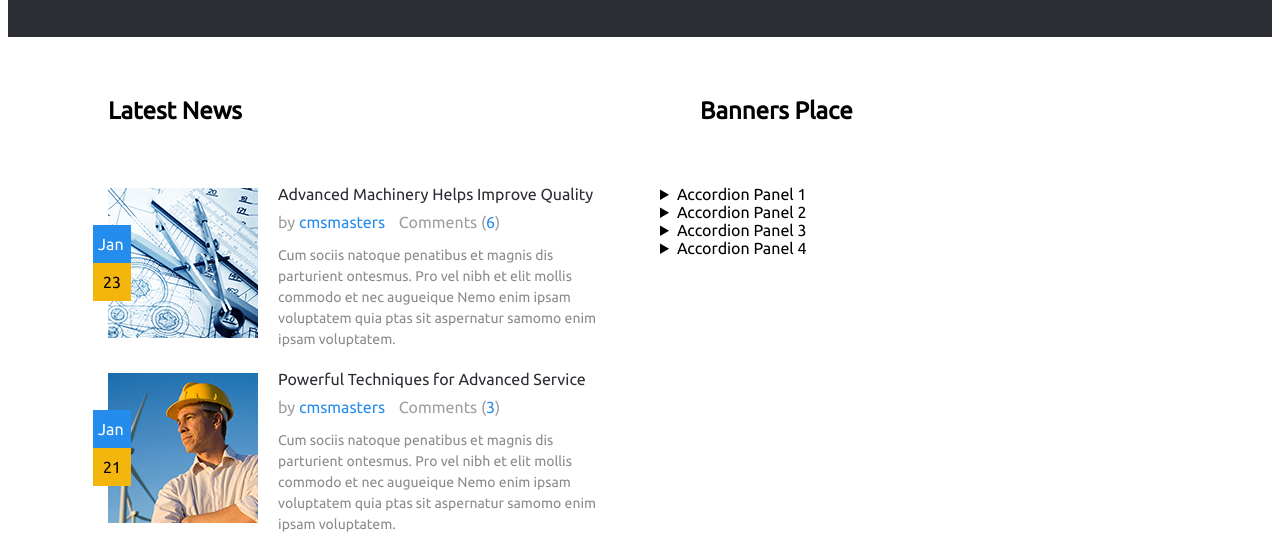
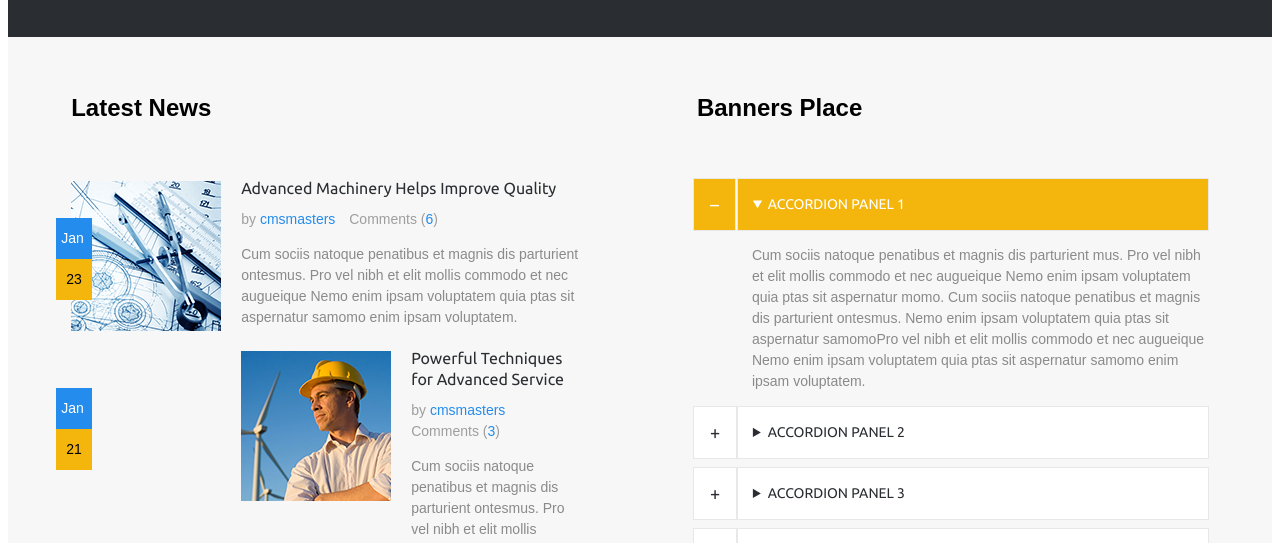
Before and after one commit to Nata25/JS_19-20_gulp-scss-lodash, a website: page app/index.html in a window 1280 px wide. Shown: the part 1304-1847 px from the top of the page. Drawn offline with nearby package versions, Linux system fonts and the light colour scheme.

Commit message:
Accordion

```diff
--- a/app/index.html
+++ b/app/index.html
@@ -136,6 +136,8 @@
 
             </section>
 
+            <div class="content__block_full-width content__block_grey">
+
                 <div class="content__block content__block_columns">
 
                     <section class="content__column news">
@@ -172,13 +174,13 @@
 
                     </section>
 
-                <section class="content__column">
+                    <section class="content__column accordion">
 
-                    <h2 class="content__heading">Banners Place</h2>
+                        <h2 class="column__heading">Banners Place</h2>
 
-                    <details>
-                        <summary>Accordion Panel 1</summary>
-                        <p>Cum sociis natoque penatibus et magnis dis parturient mus. Pro vel
+                        <details class="accordion__item" open>
+                            <summary class="accordion__summary">Accordion Panel 1</summary>
+                            <p class="accordion__text">Cum sociis natoque penatibus et magnis dis parturient mus. Pro vel
                                 nibh et elit mollis commodo et nec augueique Nemo enim ipsam
                                 voluptatem quia ptas sit aspernatur momo. Cum sociis natoque
                                 penatibus et magnis dis parturient ontesmus. Nemo enim ipsam
@@ -188,9 +190,9 @@
                             </p>
                         </details>
 
-                    <details>
-                        <summary>Accordion Panel 2</summary>
-                        <p>Cum sociis natoque penatibus et magnis dis parturient mus. Pro vel
+                        <details class="accordion__item">
+                            <summary class="accordion__summary">Accordion Panel 2</summary>
+                            <p class="accordion__text">Cum sociis natoque penatibus et magnis dis parturient mus. Pro vel
                                 nibh et elit mollis commodo et nec augueique Nemo enim ipsam
                                 voluptatem quia ptas sit aspernatur momo. Cum sociis natoque
                                 penatibus et magnis dis parturient ontesmus. Nemo enim ipsam
@@ -201,9 +203,9 @@
 
                         </details>
 
-                    <details>
-                        <summary>Accordion Panel 3</summary>
-                        <p>Cum sociis natoque penatibus et magnis dis parturient mus. Pro vel
+                        <details class="accordion__item">
+                            <summary class="accordion__summary">Accordion Panel 3</summary>
+                            <p class="accordion__text">Cum sociis natoque penatibus et magnis dis parturient mus. Pro vel
                                 nibh et elit mollis commodo et nec augueique Nemo enim ipsam
                                 voluptatem quia ptas sit aspernatur momo. Cum sociis natoque
                                 penatibus et magnis dis parturient ontesmus. Nemo enim ipsam
@@ -214,9 +216,9 @@
 
                         </details>
 
-                    <details>
-                        <summary>Accordion Panel 4</summary>
-                        <p>Cum sociis natoque penatibus et magnis dis parturient mus. Pro vel
+                        <details class="accordion__item">
+                            <summary class="accordion__summary">Accordion Panel 4</summary>
+                            <p class="accordion__text">Cum sociis natoque penatibus et magnis dis parturient mus. Pro vel
                                 nibh et elit mollis commodo et nec augueique Nemo enim ipsam
                                 voluptatem quia ptas sit aspernatur momo. Cum sociis natoque
                                 penatibus et magnis dis parturient ontesmus. Nemo enim ipsam
@@ -228,6 +230,8 @@
                         </details>
 
                     </section>
+
+                </div>
 
             </div>
 
--- a/app/js/script.js
+++ b/app/js/script.js
@@ -23,4 +23,10 @@ $(function() {
             }
         });
 
+        // Accordion
+
+        $(".accordion__summary").click(function(e) {
+            $("details[open]").not($(this).parent()).removeAttr("open");
+        });
+
 }); // end of ready
--- a/src/styles/main.scss
+++ b/src/styles/main.scss
@@ -99,10 +99,17 @@ body {
             width: 100%;
         }
 
+        &_grey {
+            background-color: #f7f7f7;
+        }
+
         &_columns {
             display: flex;
             flex-flow: row nowrap;
-            justify-content: center;
+            justify-content: space-between;
+            padding-bottom: 60px;
+            font-size: 14px;
+            line-height: 21px;
         }
     }
 
@@ -116,11 +123,11 @@ body {
     }
 
     &__column {
-        // display: inline-block;
         width: 45%;
+        // margin-left: 5%;
 
         &:first-child {
-            margin-right: 40px;
+            // margin-right: 40px;
         }
     }
 }
@@ -353,6 +360,7 @@ body {
 }
 
 .news {
+    @include arial;
 
     &__article {
         position: relative;
@@ -397,6 +405,7 @@ body {
         margin: 20px 0 10px;
         font-size: 16px;
         color: $darkgrey;
+        @include ubuntu;
         cursor: pointer;
         text-decoration: none;
 
@@ -407,7 +416,57 @@ body {
 
     &__text {
         color: $grey;
-        font-size: 14px;
-        line-height: 21px;
     }
 }
+
+.accordion {
+    @include arial;
+
+    &__item {
+        margin-top: 5px;
+        margin-left: 40px;
+
+        &[open] summary,
+        &[open] summary::before {
+            background-color: $orange;
+            color: $white;
+        }
+
+        &[open] summary::before {
+            content: '\2013';
+        }
+    }
+
+    &__summary {
+        position: relative;
+        margin: 3px auto;
+        padding: 15px;
+        color: $darkgrey;
+        @include white_panel;
+        @include ubuntu;
+        text-transform: uppercase;
+        cursor: pointer;
+        outline: none;
+
+        &::-webkit-details-marker {
+            display: none;
+        }
+
+        &::before {
+            position: absolute;
+            top: -1px;
+            left: -45px;
+            padding: 10px 16px 11px;
+            content: '+';
+            font-size: 18px;
+            text-align: center;
+            line-height: 30px;
+            @include white_panel;
+        }
+    }
+
+    &__text {
+        margin-left: 15px;
+        color: $grey;
+    }
+}
--- a/src/styles/mixins.scss
+++ b/src/styles/mixins.scss
@@ -5,6 +5,10 @@
 
 @mixin ubuntu {
     font-family: 'Ubuntu', sans-serif;
+}
+
+@mixin arial {
+    font-family: Arial, sans-serif;
 }
 
 @mixin ubuntu_condensed {
@@ -22,6 +26,11 @@
     text-decoration: none;
 }
 
+@mixin white_panel {
+    background-color: $white;
+    border: 1px solid #e8e8e8;
+}
+
 @mixin reset {
     margin: 0;
     padding: 0;
```
Also changed, not shown: app/css/main.css. Lines whose indentation alone changed are shown as unchanged.
